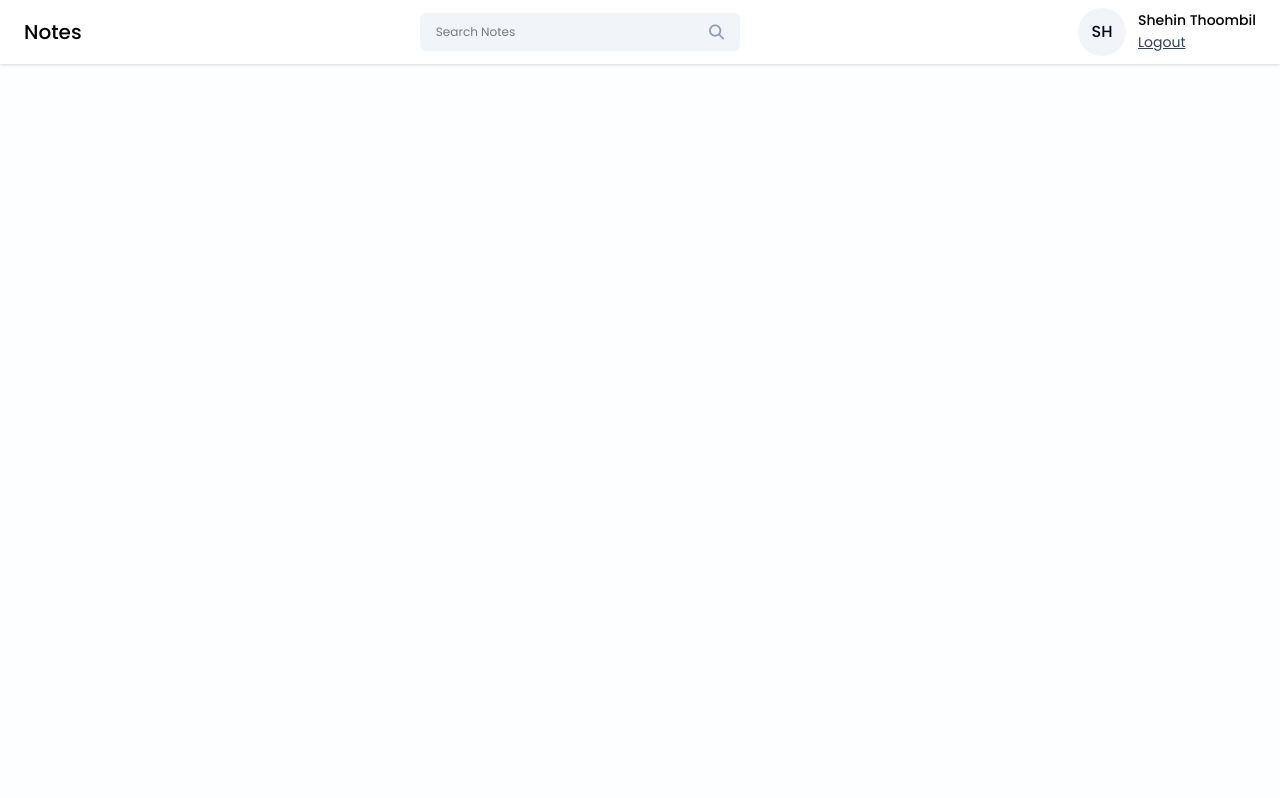
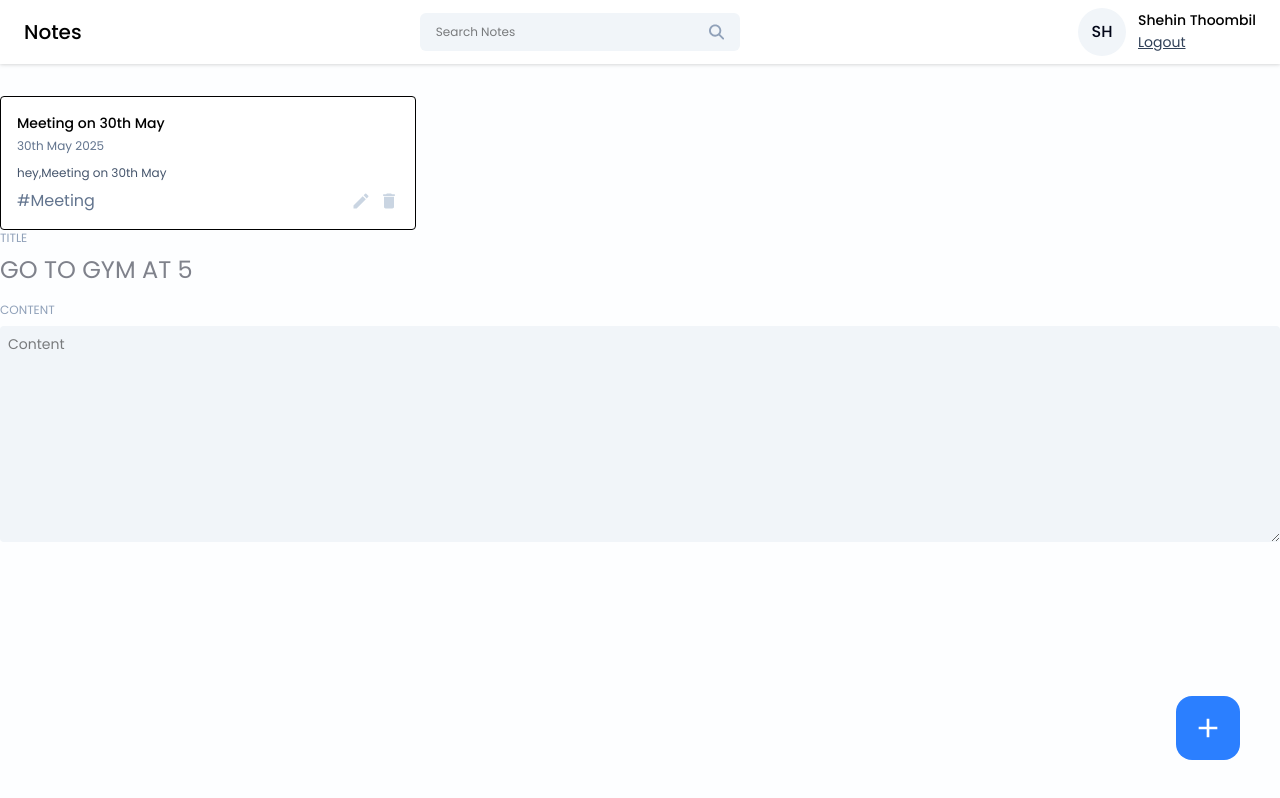
Before and after one commit to shehinthoombil/premium-notes-app, a React (Vite) app in the folder frontend/notes-app/: page /dashboard in a window 1280 px wide. Built offline with nearby package versions, Linux system fonts and the light colour scheme.

Commit message:
home dashboard listing notes added,add edit notes page

```diff
--- /dev/null
+++ b/frontend/notes-app/src/components/Cards/NoteCard.jsx
@@ -0,0 +1,33 @@
+import React from 'react'
+
+import { MdCreate, MdDelete } from "react-icons/md";
+
+const NoteCard = ({ title, date, content, tags, onEdit, onDelete }) => {
+    return (
+        <div className='border rounded p-4 bg-white hover:shadow-xl transition-all ease-in-out'>
+            <div className='flex-item-center justify-between'>
+                <div>
+                    <h6 className='text-sm font-medium'>{title}</h6>
+                    <span className='text-xs text-slate-500'>{date}</span>
+                </div>
+            </div>
+            <p className='text-xs text-slate-600 mt-2'>{content?.slice(0, 60)}</p>
+
+            <div className='flex items-center justify-between mt-2'>
+                <div className='text-slate-500'>{tags}</div>
+                <div className='flex items-center gap-2'>
+                    <MdCreate
+                        className='icon-btn hover:text-green-600'
+                        onClick={onEdit}
+                    />
+                    <MdDelete
+                        className='icon-btn hover:text-red-500'
+                        onClick={onDelete}
+                    />
+                </div>
+            </div>
+        </div>
+    )
+}
+
+export default NoteCard
--- a/frontend/notes-app/src/index.css
+++ b/frontend/notes-app/src/index.css
@@ -21,4 +21,12 @@
   .btn-primary {
     @apply w-full text-sm text-white p-2 rounded my-1 hover:bg-blue-600;
   }
+
+  .icon-btn {
+    @apply text-xl text-slate-300 cursor-pointer hover:text-blue-600;
+  }
+
+  .input-label {
+    @apply text-xs text-slate-400;
+  }
 }
--- /dev/null
+++ b/frontend/notes-app/src/pages/Home/AddEditNotes.jsx
@@ -0,0 +1,28 @@
+import React from 'react'
+
+const AddEditNotes = () => {
+    return (
+        <div>
+            <div className='flex flex-col gap-2'>
+                <label className="input-label">TITLE</label>
+                <input
+                    type="text"
+                    className='text-2xl text-slate-950 outline-none'
+                    placeholder='GO TO GYM AT 5'
+                />
+            </div>
+
+            <div className='flex flex-col gap-2 mt-4'>
+                <label className='input-label'>CONTENT</label>
+                <textarea
+                    type="text"
+                    className='text-sm text-shadow-slate-50 outline-none bg-slate-100 p-2 rounded'
+                    placeholder='Content'
+                    rows={10}
+                />
+            </div>
+        </div>
+    )
+}
+
+export default AddEditNotes
--- a/frontend/notes-app/src/pages/Home/Home.jsx
+++ b/frontend/notes-app/src/pages/Home/Home.jsx
@@ -1,10 +1,32 @@
 import React from 'react'
 import Navbar from '../../components/Navbar/Navbar'
+import NoteCard from '../../components/Cards/NoteCard'
+import { MdAdd } from 'react-icons/md'
+import AddEditNotes from './AddEditNotes'
 
 const Home = () => {
   return (
     <>
       <Navbar />
+      <div className='container mx-auto'>
+        <div className='grid grid-cols-3 gap-4 mt-8'>
+          <NoteCard
+            title="Meeting on 30th May"
+            date="30th May 2025"
+            content="hey,Meeting on 30th May"
+            tags="#Meeting"
+            onEdit={() => { }}
+            onDelete={() => { }}
+          />
+        </div>
+      </div>
+
+      <button className='w-16 h-16 flex items-center justify-center rounded-2xl bg-blue-500 hover:bg-blue-600 absolute right-10 bottom-10' onClick={() => { }}>
+        <MdAdd className='text-[32px] text-white' />
+      </button>
+
+      <AddEditNotes/>
+
     </>
   )
 }
```
